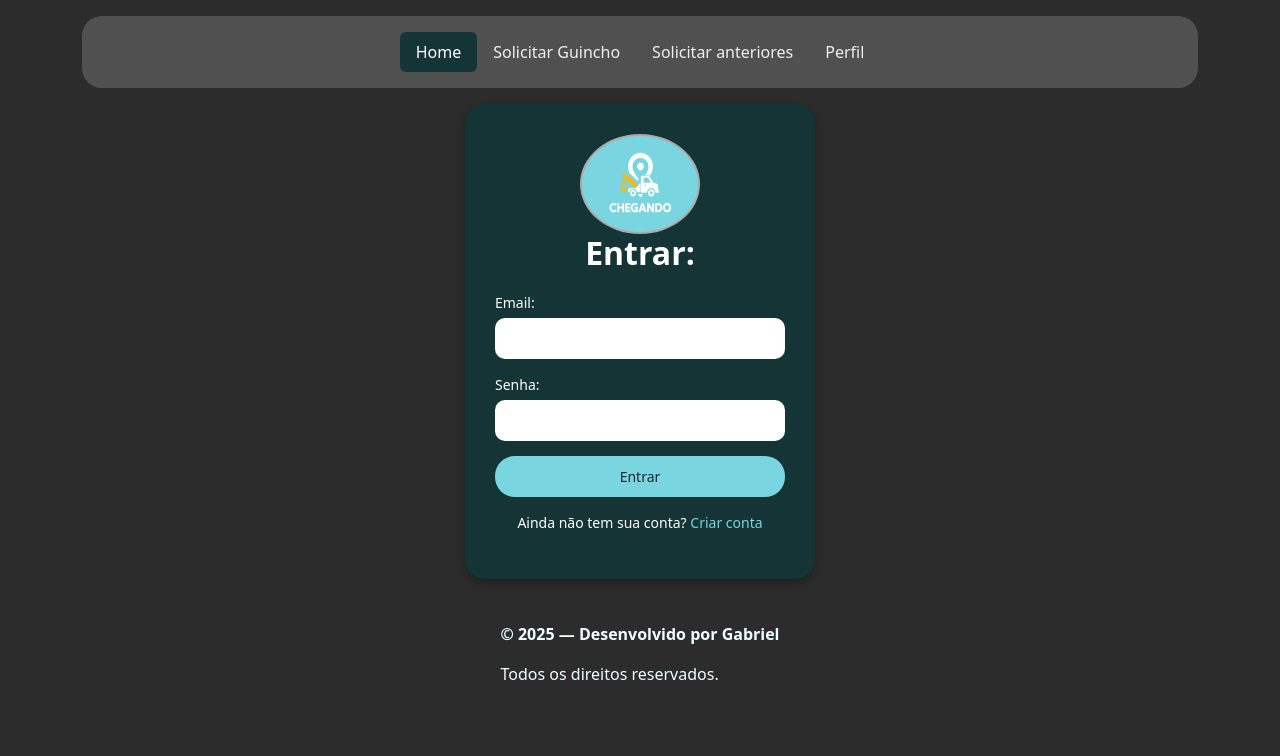
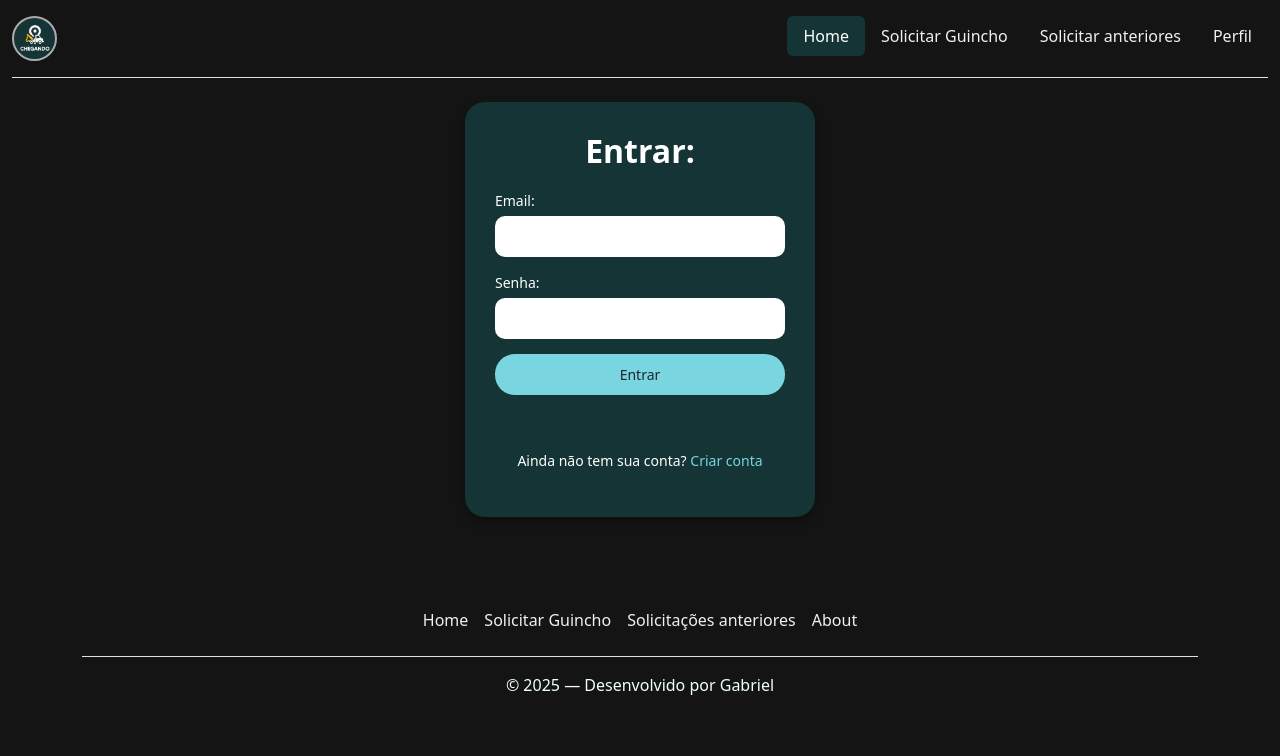
Before and after one commit to gabrielpassos2008/inicio_chegando, a website: page tamplates/home_page.html in a window 1280 px wide. Drawn offline with Linux system fonts and the light colour scheme.

Commit message:
adicionei um novo nav para o arquivos .html, arrumei o  botão na pagina historico, que estava levemente fora do card e ajustei o footer, deixando com o mesmo instilo do projeto .

```diff
--- a/scss/style.scss
+++ b/scss/style.scss
@@ -1,3 +1,4 @@
+
 $nav-link-color:rgb(240, 240, 240);
 $nav-pills-link-active-bg: #143436;
 $nav-link-hover-color:#143436;
--- a/home_page.html
+++ b/tamplates/home_page.html
@@ -1,15 +1,22 @@
 <!DOCTYPE html>
 <html lang="en">
+
 <head>
     <meta charset="UTF-8">
     <meta name="viewport" content="width=device-width, initial-scale=1.0">
     <title>Document</title>
-    <link rel="stylesheet" href="css/bootstrap.css">
-    <link rel="stylesheet" href="css/style.css">
+    <link rel="stylesheet" href="../css/bootstrap.css">
+    <link rel="stylesheet" href="../css/style.css">
 </head>
+
 <body>
-    <div class="container mt-3 mb-3" >
-        <header class="d-flex justify-content-center py-3">
+    <div class="container-fluid">
+        <header class="d-flex flex-wrap justify-content-center py-3 mb-4 border-bottom">
+            <a href="home_page.html" class="d-flex align-items-center mb-3 mb-md-0 me-md-auto link-body-emphasis text-decoration-none">
+                <div class="circulo">
+                    <img src="../img/img_logo.png" alt="Imagem da logo do site" class="imgLogo">
+                </div>
+            </a>
             <ul class="nav nav-pills">
                 <li class="nav-item"><a href="home_page.html" class="nav-link active" aria-current="page">Home</a></li>
                 <li class="nav-item"><a href="chamar_guincho.html" class="nav-link">Solicitar Guincho</a></li>
@@ -22,9 +29,6 @@
 
     <section id="logar" class="form-box">
 
-        <div class="circulo">
-            <img src="img/img_logo.png" alt="Imagem da logo do site" class="imgLogo">
-        </div>
         <div id="login">
             <h2>Entrar:</h2>
             <form action="">
@@ -42,9 +46,16 @@
         </div>
     </section>
     <hr>
-    <footer class="">
-        <p><strong>© 2025 — Desenvolvido por Gabriel</strong></p>
-        <p>Todos os direitos reservados.</p>
-    </footer>
+    <div class="container">
+        <footer class="py-3 my-4">
+            <ul class="nav justify-content-center border-bottom pb-3 mb-3">
+                <li class="nav-item"><a href="home_page.html" class="nav-link px-2 bs-light">Home</a></li>
+                <li class="nav-item"><a href="chamar_guincho.html" class="nav-link px-2 bs-light">Solicitar Guincho</a></li>
+                <li class="nav-item"><a href="historico.html" class="nav-link px-2 bs-light">Solicitações anteriores</a></li>
+                <li class="nav-item"><a href="#" class="nav-link px-2 bs-light">About</a></li>
+            </ul>
+            <p class="text-center bs-light">© 2025 — Desenvolvido por Gabriel</p>
+        </footer>
+    </div>
 </body>
 </html>
```
Also changed, not shown: chamar_guincho.html (deleted, +0 -45 lines), tamplates/chamar_guincho.html (added, +57 -0 lines), tamplates/historico.html (renamed from historico.html, +22 -10 lines), tamplates/teste.html (added, +44 -0 lines), css/style.css.
